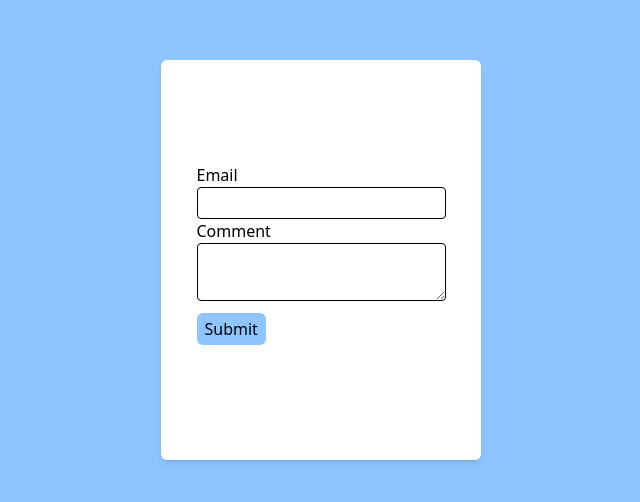
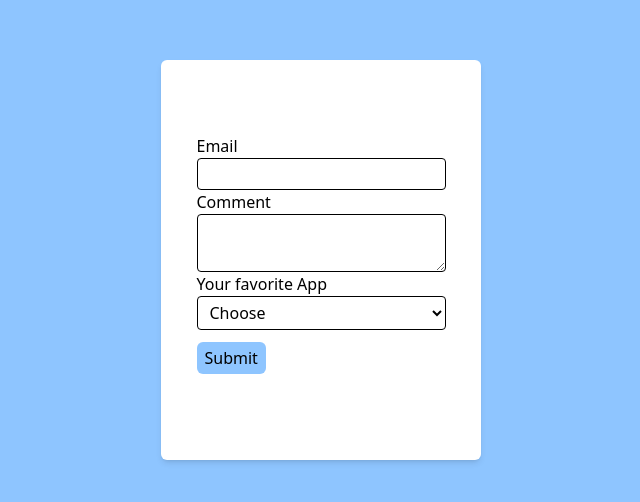
Before and after one commit to sammyyaws/react-tutorials, a React (Vite) app: page / in a window 1280 px wide. Shown: the part 140-642 px from the top of the page, without its empty margins (319-959 px from the left). Built offline with nearby package versions, Linux system fonts and the light colour scheme.

Commit message:
Update: created a reusable select component

```diff
--- a/src/components/FormikContainer.jsx
+++ b/src/components/FormikContainer.jsx
@@ -6,17 +6,27 @@ import FormikControl from './FormikControl'
 //initail values
 const initialValues={
 email:"",
-comment:""
+comment:"",
+SelectOption:""
 }
 //validating
 const validationSchema=Yup.object({
 email:Yup.string().required("This field is required"),
-comment:Yup.string().required("This field is required")
+comment:Yup.string().required("This field is required"),
+SelectOption:Yup.string().required("choose something")
 })
 //on submit function
 const onSubmit =values=>{
     console.log(values)
 }
+//select option values
+const optionValues=[
+  {key:"Choose", value:""},
+  {key:"Youtube",value:"Youtube"},
+  {key:"Instagram",value:"Instagram"},
+  {key:"Tiktok",value:"tiktok"}
+
+]
 function FormikContainer() {
 
 
@@ -28,6 +38,8 @@ function FormikContainer() {
 
 <FormikControl control="input" name="email" type="email" label="Email"/>
 <FormikControl control="textarea" name="comment" type="textarea" label="Comment"/>
+<FormikControl control="select" name="SelectOption" options={optionValues} type="email" label="Your favorite App"/>
+
         <button className={button} type="submit" disabled={!formik.isValid || formik.isSubmitting}> Submit</button>
         </Form>
 
--- a/src/components/FormikControl.jsx
+++ b/src/components/FormikControl.jsx
@@ -1,6 +1,7 @@
 import Input from './Input'
 import React from 'react'
 import Textarea from './Textarea'
+import Select from './Select'
 
 function FormikControl(props) {
     const{control,...rest}=props
@@ -8,10 +9,11 @@ function FormikControl(props) {
     case"input": return <Input {...rest}/>
     case "textarea":
         return <Textarea {...rest}/>
-    case "checkbox":
-    case "radio":
     case "select":
-    case "date":
+      return <Select {...rest}/>
+       case "checkbox":
+      case "radio":
+     case "date":
         default :
         return null
   }
--- /dev/null
+++ b/src/components/Select.jsx
@@ -0,0 +1,26 @@
+import React from 'react'
+import * as Yup from "yup"
+import { Field,ErrorMessage, } from 'formik'
+import { input, inputerror } from '../styles/FormClass'
+
+function Select(props) {
+   const {label,name,options,...rest}=props
+    return (
+      <div>
+      <label className={label} htmlFor={name}>{label}</label>
+      <Field id={name} className={input} as="select" name={name} {...rest}>
+
+     { options.map(option=>(
+        <option key={option.key} value={option.value}>{option.key}</option>
+     ))
+     }
+      </Field>
+      <ErrorMessage component="div" className={inputerror} name={name}/>
+
+      </div>
+    )
+
+
+}
+
+export default Select
--- a/src/components/Textarea.jsx
+++ b/src/components/Textarea.jsx
@@ -7,7 +7,7 @@ function Textarea(props) {
   return (
     <div>
     <label className={label} htmlFor={name}>{label}</label>
-    <Field className={input} as="textarea" name={name} {...rest}/>
+    <Field id={name}className={input} as="textarea" name={name} {...rest}/>
     <ErrorMessage component="div" className={inputerror} name={name}/>
 
     </div>
```
